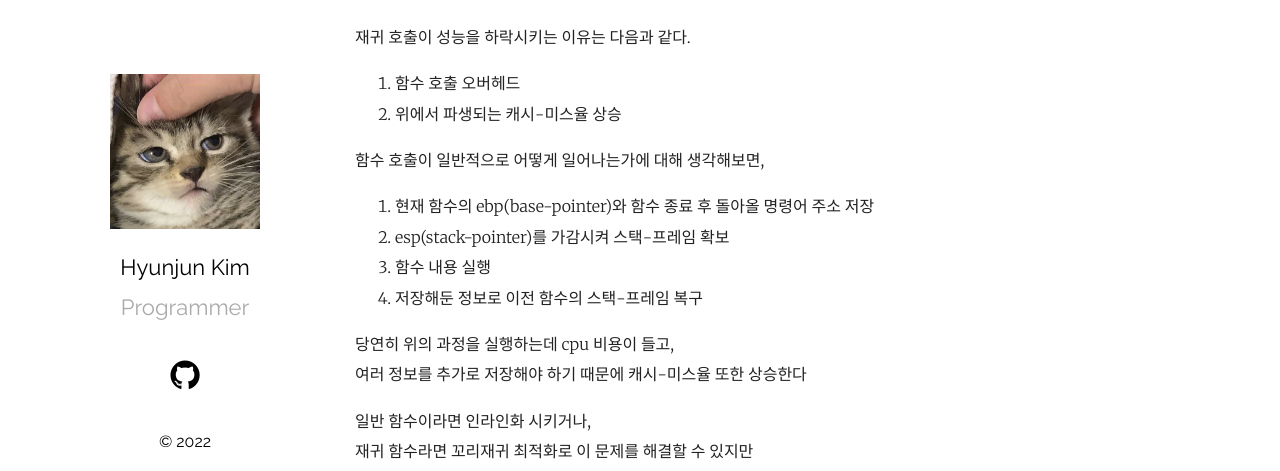
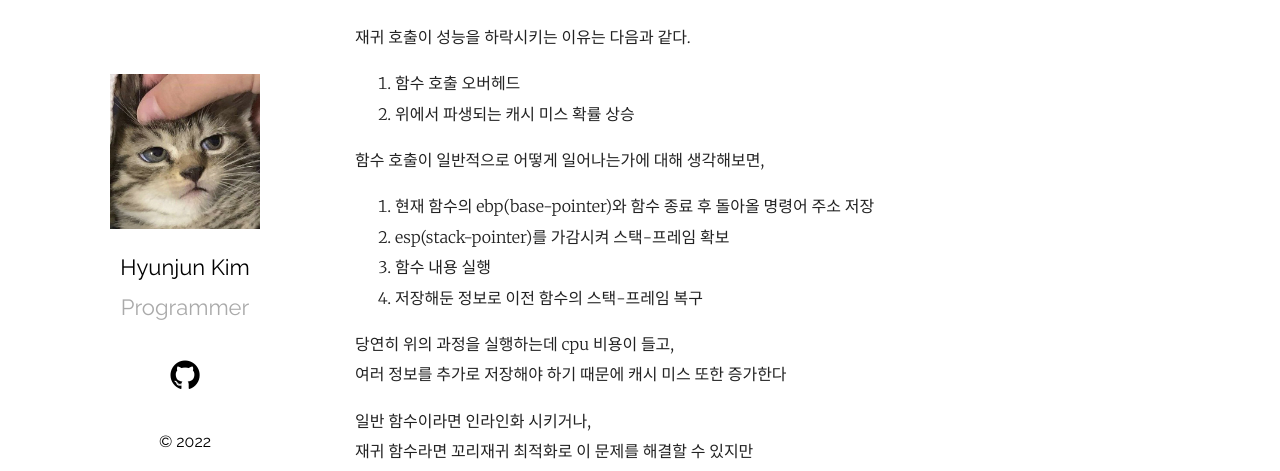
Before and after one commit to Ria9993/Ria9993.github.io, a Jekyll site: the page built from _posts/2022-09-27-performance-of-recursion.md, in a window 1280 px wide and 1201 px high. Shown: the part 214-685 px from the top of the window. Built offline with Jekyll 4.4.1, drawn with Linux system fonts in a browser that asks for light colours; comment, search, counter and statistics services are not loaded.

Commit message:
Fix typo

```diff
--- a/_posts/2022-09-27-performance-of-recursion.md
+++ b/_posts/2022-09-27-performance-of-recursion.md
@@ -11,7 +11,7 @@ comments: true
 
 재귀 호출이 성능을 하락시키는 이유는 다음과 같다.
 1. 함수 호출 오버헤드
-2. 위에서 파생되는 캐시-미스율 상승
+2. 위에서 파생되는 캐시 미스 확률 상승
 
 함수 호출이 일반적으로 어떻게 일어나는가에 대해 생각해보면,
 1. 현재 함수의 ebp(base-pointer)와 함수 종료 후 돌아올 명령어 주소 저장
@@ -20,7 +20,7 @@ comments: true
 4. 저장해둔 정보로 이전 함수의 스택-프레임 복구
 
 당연히 위의 과정을 실행하는데 cpu 비용이 들고,
-여러 정보를 추가로 저장해야 하기 때문에 캐시-미스율 또한 상승한다
+여러 정보를 추가로 저장해야 하기 때문에 캐시 미스 또한 증가한다
 
 일반 함수이라면 인라인화 시키거나,
 재귀 함수라면 꼬리재귀 최적화로 이 문제를 해결할 수 있지만
```
